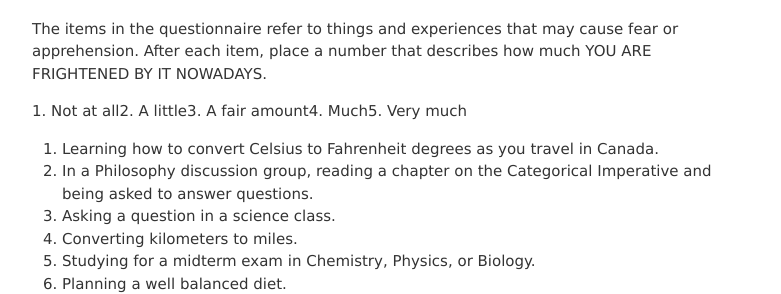
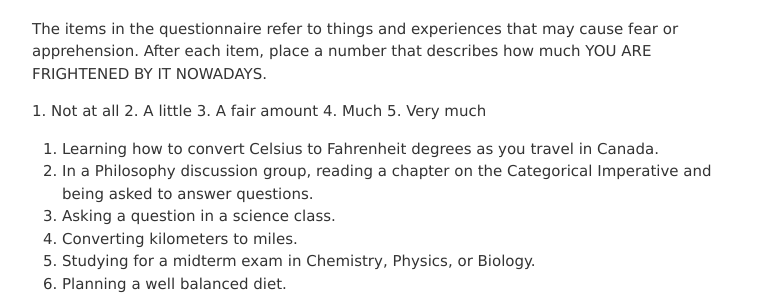
Before and after one commit to jvmallow/jvmallow.github.io, a Jekyll site: the page built from _posts/2025-05-31-Science_Anxiety.md, in a window 1280 px wide. Shown: the part 3197-3491 px from the top of the page, without its empty margins (248-1029 px from the left). Built offline with Jekyll 4.4.1, drawn with Linux system fonts in a browser that asks for light colours; a script that is not in the unit is left out.

```diff
--- a/_posts/2025-05-31-Science_Anxiety.md
+++ b/_posts/2025-05-31-Science_Anxiety.md
@@ -81,7 +81,7 @@ SCIENCE ANXIETY QUESTIONNAIRE
 The items in the questionnaire refer to things and experiences that may cause fear or apprehension. After each item, place a number that describes how much YOU ARE FRIGHTENED BY IT NOWADAYS.
 
 
-|1. Not at all     |2. A little      |3. A fair amount     |4. Much     |5. Very much
+|1. Not at all|     |2. A little|      |3. A fair amount|     |4. Much|     |5. Very much|
 
 
  1.	Learning how to convert Celsius to Fahrenheit degrees as you travel in Canada.
```
